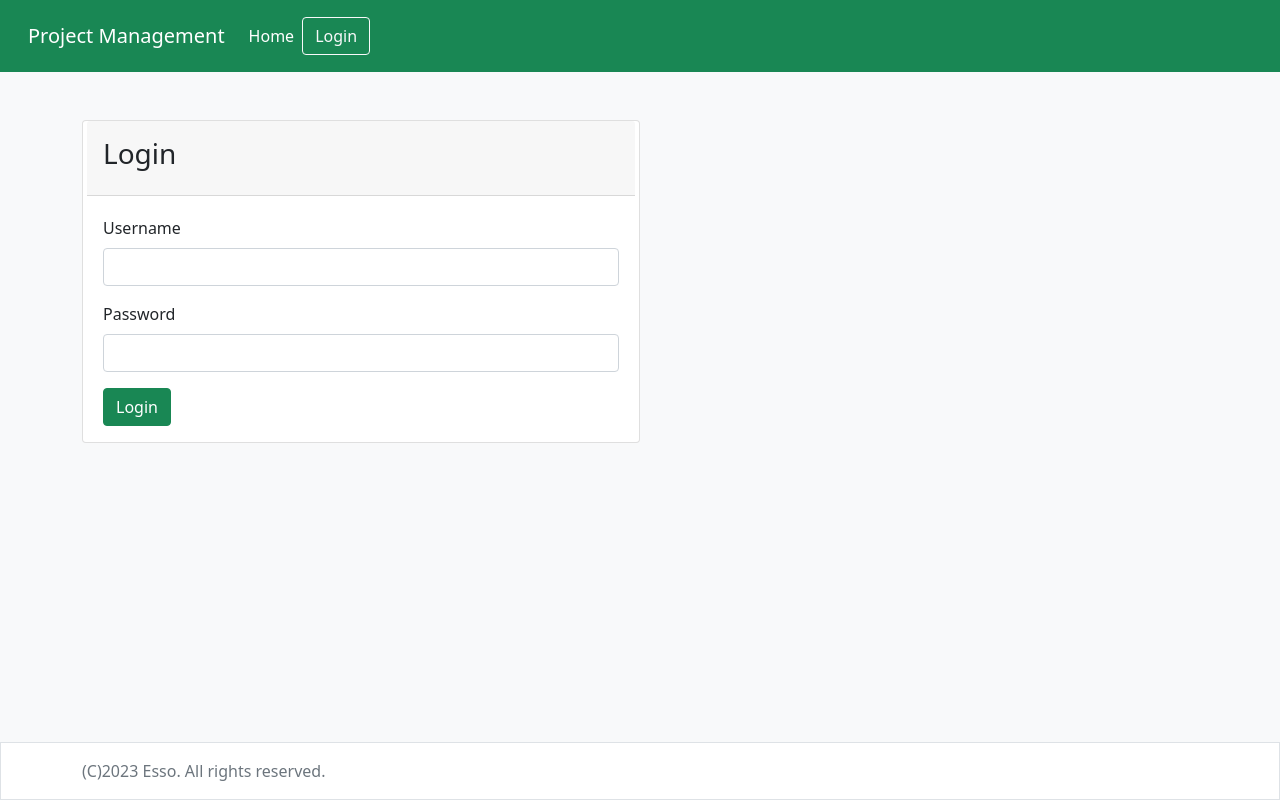
After one commit to Aoss77/Project_Manager, a Django app: page /accounts/login/ in a window 1280 px wide. The commit adds this page. Run offline with Django 4.2, Linux system fonts and the light colour scheme.

Commit message:
login and logout

```diff
--- /dev/null
+++ b/Accounts/forms.py
@@ -0,0 +1,19 @@
+from django.contrib.auth.forms import AuthenticationForm
+from django import forms
+
+field_attrs = {'class': 'form-control'}
+
+
+class UserLoginForm(AuthenticationForm):
+
+    def __init__(self, *args, **kwargs):
+        super(UserLoginForm, self).__init__(*args, **kwargs)
+
+    username = forms.CharField(
+        label='Username',
+        widget=forms.TextInput(attrs=field_attrs),
+    )
+    password= forms.CharField(
+        label='Password',
+        widget=forms.TextInput(attrs=field_attrs),
+    )
--- /dev/null
+++ b/Accounts/templates/registration/login.html
@@ -0,0 +1,23 @@
+{% extends 'base.html' %}
+{% load i18n %}
+
+{% block content %}
+   <div class="container">
+       <div class="row justify-content-md-right">
+           <div class="card col-md-6 px-1">
+               <div class="card-header">
+                   <h3 class="mb-2 py-2 ">{% trans 'Login' %}</h3>
+               </div>
+               <div class="card-body">
+                   <form method="post">
+                       {% csrf_token %}
+                       {% include 'common/form.html' with form=form %}
+                       <button class="btn btn-success btn-block">
+                            {% trans 'Login' %}
+                       </button>
+                   </form>
+               </div>
+           </div>
+       </div>
+   </div>
+{% endblock %}
--- /dev/null
+++ b/Accounts/urls.py
@@ -0,0 +1,10 @@
+from django.urls import path, include
+from django.contrib.auth.views import LoginView
+from Accounts.forms import UserLoginForm
+
+
+urlpatterns = [
+    path("login/", LoginView.as_view(authentication_form=UserLoginForm), name='login'),
+    path("", include('django.contrib.auth.urls')),
+
+]
--- a/Projects/templates/partials/header.html
+++ b/Projects/templates/partials/header.html
@@ -8,10 +8,23 @@
     <div class="collapse navbar-collapse" id="navbarNav">
       <ul class="navbar-nav">
         <li class="nav-item">
-          <a class="nav-link active" aria-current="page" href="{% url 'project_list' %}">{% trans 'Home' %}</a>
+          <a class="nav-link active " aria-current="page" href="{% url 'project_list' %}">{% trans 'Home' %}</a>
         </li>
       </ul>
-      <form method="get" action="{% url 'project_list' %}" class="d-flex">
+      {% if user.is_authenticated%}
+      <ul class="navbar-nav   mb-3 mb-lg-0 me-2">
+        <li class="nav-item  dropdown">
+          <a class="nav-link active dropdown-toggle" href="#" id="navbarDropdown" role="button" data-bs-toggle="dropdown" aria-expanded="false">
+            {{ user.username }}
+          </a>
+          <ul class="dropdown-menu" aria-labelledby="navbarDropdown">
+            <li><a class="dropdown-item" href="#">{% trans 'Profile' %}</a></li>
+            <li><hr class="dropdown-divider"></li>
+            <li><a class="dropdown-item" href="{% url 'logout' %}">{% trans 'Logout' %}</a></li>
+          </ul>
+        </li>
+      </ul>
+        <form method="GET" action="{% url 'project_list' %}" class="d-flex">
           <div class="input-group">
             <input
               type="text"
@@ -25,6 +38,11 @@
             </button>
           </div>
         </form>
+      {% else %}
+        <a class="btn btn-outline-light " href="{% url 'login' %}">
+          {% trans 'Login' %}
+        </a>
+      {% endif%}
     </div>
   </div>
 </nav>
--- a/myproject/urls.py
+++ b/myproject/urls.py
@@ -17,6 +17,7 @@
 from django.urls import path, include
 
 urlpatterns = [
-path('',include('Projects.urls')),
+    path('', include('Projects.urls')),
+    path('accounts/', include('Accounts.urls')),
     path("admin/", admin.site.urls),
 ]
```
Also changed, not shown: Projects/views.py (+10 -9 lines), myproject/settings.py (+5 -8 lines). Lines whose indentation alone changed are shown as unchanged.
